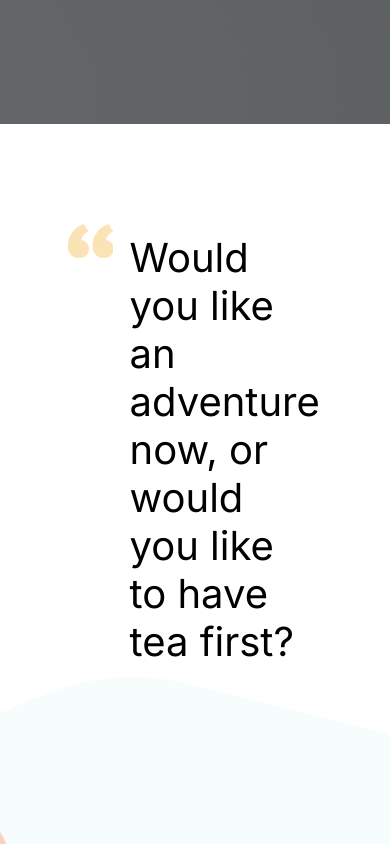
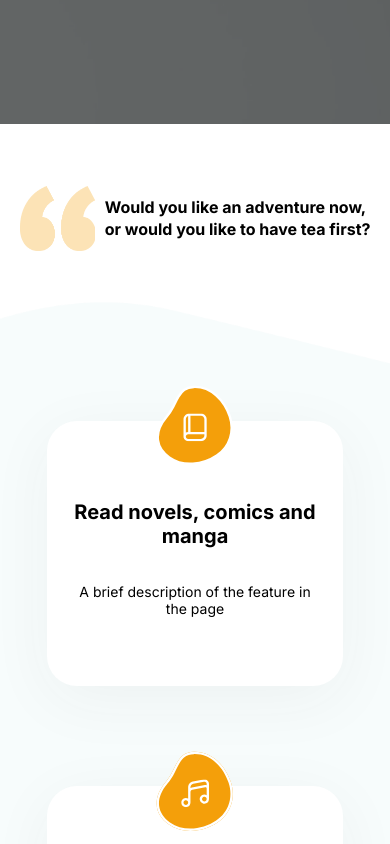
Before and after one commit to NEVERLAND-repository/Neverland-Client, a React (Create React App) app: page / in a window 390 px wide. Shown: the part 720-1564 px from the top of the page. Built offline with nearby package versions, Linux system fonts and the light colour scheme.

Commit message:
Completed Responsive design for Landing page

```diff
--- a/src/components/buttonComponent/Button.module.css
+++ b/src/components/buttonComponent/Button.module.css
@@ -26,3 +26,9 @@
   background-color: var(--primary-color);
   border: 0;
 }
+
+@media screen and (max-width: 540px) {
+  .buttonCTA{
+    padding: 1.5rem 2rem;
+  }
+}
--- a/src/components/featuresBooksComponent/FeaturesBooks.module.css
+++ b/src/components/featuresBooksComponent/FeaturesBooks.module.css
@@ -16,7 +16,7 @@
   justify-content: center;
   align-items: center;
   cursor: pointer;
-  transition: all 5;
+  transition: all .5s;
   border-radius: 1.6rem;
 }
 .imageContainer img{
@@ -25,12 +25,24 @@
   border-radius: 1.6rem;
 }
 .imageContainer img:hover{
-  transform: scale(1.05);
+  transform: scale(1.2);
 }
 .buttonDiv{
   margin-top: 2rem;
   display: flex;
   justify-content: center;
   align-items: center;
-  height: fit-content;
 }
+
+@media screen and (max-width: 540px) {
+  .container{
+    padding: 0 7rem;
+  }
+  .imageDiv{
+    flex-direction: column;
+    gap: 6rem;
+  }
+  .imageContainer{
+    width: 100%;
+  }
+}
--- a/src/components/featuresCardComponent/FeaturesCard.module.css
+++ b/src/components/featuresCardComponent/FeaturesCard.module.css
@@ -24,3 +24,20 @@
   text-align: center;
   margin-top: 3.6rem;
 }
+
+@media screen and (max-width: 540px) {
+  .featureCard{
+    width: 29.6rem;
+    height: 26.558rem;
+    margin: 0 auto;
+  }
+  .textContainer{
+    margin-top: 1rem;
+  }
+  .headerText{
+    font-size: 2rem;
+  }
+  .descriptionText{
+    font-size: 1.4rem;
+  }
+}
--- a/src/components/featuresComponent/Features.module.css
+++ b/src/components/featuresComponent/Features.module.css
@@ -46,3 +46,55 @@
   left: 50%;
   transform: translate(-50%, -15%);
 }
+
+@media screen and (max-width: 540px) {
+  .featuresSection{
+    padding: 6.2rem 0;
+  }
+  .quoteSection{
+    display: flex;
+    gap: 1rem;
+    width: 90%;
+    margin: 0 auto;
+  }
+  .imageContainer{
+    width: 15rem;
+  }
+  .imageContainer img{
+    width: 100%;
+    height: 100%;
+  }
+  .textContainer h3{
+    font-size: 1.6rem;
+    font-weight: 700;
+    line-height: 1.4;
+  }
+  .baloonSection{
+    margin: 5rem 0;
+    height: 100%;
+    padding: 12rem 0;
+    background: url(../../assets/images/ballon-element.png);
+    background-repeat: no-repeat;
+    background-position: center;
+    background-size:cover;
+    background-clip: border-box;
+  }
+  .cardContainer{
+    flex-direction: column;
+    justify-content: center;
+    gap: 10rem;
+    margin: 0 auto;
+  }
+  .iconContainer{
+    width: 7.68rem;
+    height: 8rem;
+  }
+  .iconContainer img{
+    width: 100%;
+    height: 100%;
+    position: absolute;
+    top: -40%;
+    left: 50%;
+    transform: translate(-50%, 60%);
+  }
+}
--- a/src/components/heroComponent/HeroBanner.module.css
+++ b/src/components/heroComponent/HeroBanner.module.css
@@ -57,3 +57,20 @@ nav{
   margin-top: 2rem;
   margin-bottom: 5rem;
 }
+
+@media screen and (max-width: 540px) {
+  .navLogo{
+    width: 5rem;
+    height: 5rem;
+  }
+  .textContainer{
+    width: 75%;
+  }
+  .primaryText{
+    font-size: 2.4rem;
+    line-height: 1.4;
+  }
+  .bottomText{
+    font-size: 1.2rem;
+  }
+}
```
